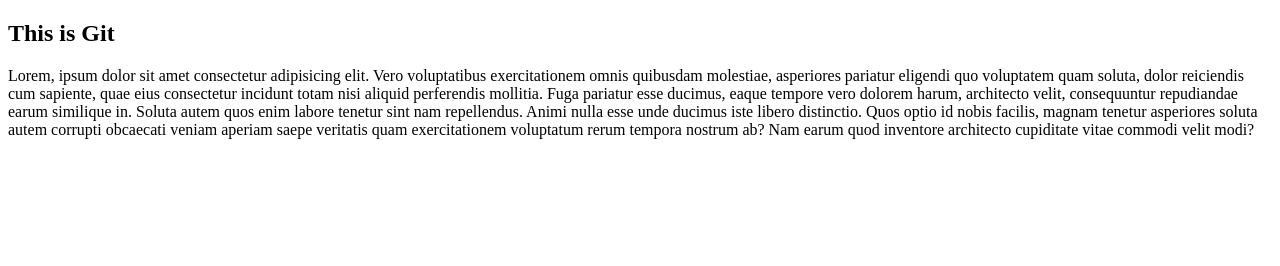
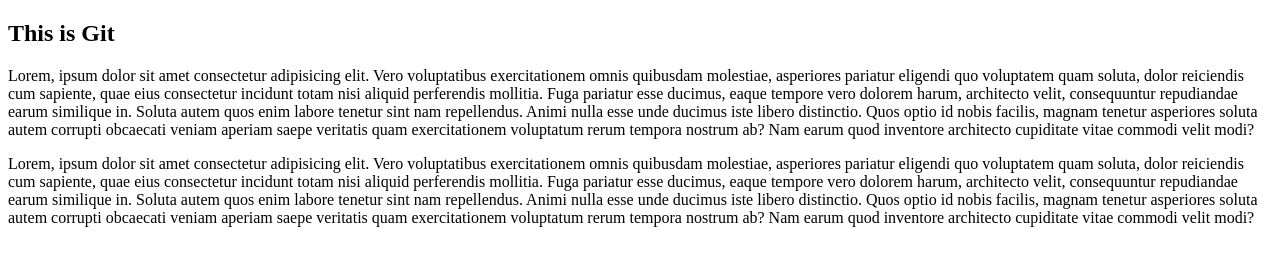
Before and after one commit to or-haklay/Pistachions, a plain HTML site: page index.html in a window 1280 px wide. Drawn offline with Linux system fonts and the light colour scheme.

Commit message:
Update index.html
add pargram

```diff
--- a/index.html
+++ b/index.html
@@ -21,6 +21,16 @@
             exercitationem voluptatum rerum tempora nostrum ab? Nam earum quod inventore architecto cupiditate vitae
             commodi velit modi?
         </p>
+        <p>
+            Lorem, ipsum dolor sit amet consectetur adipisicing elit. Vero voluptatibus exercitationem omnis quibusdam
+            molestiae, asperiores pariatur eligendi quo voluptatem quam soluta, dolor reiciendis cum sapiente, quae eius
+            consectetur incidunt totam nisi aliquid perferendis mollitia. Fuga pariatur esse ducimus, eaque tempore vero
+            dolorem harum, architecto velit, consequuntur repudiandae earum similique in. Soluta autem quos enim labore
+            tenetur sint nam repellendus. Animi nulla esse unde ducimus iste libero distinctio. Quos optio id nobis
+            facilis, magnam tenetur asperiores soluta autem corrupti obcaecati veniam aperiam saepe veritatis quam
+            exercitationem voluptatum rerum tempora nostrum ab? Nam earum quod inventore architecto cupiditate vitae
+            commodi velit modi?
+        </p>
     </section>
 </body>
 
```
